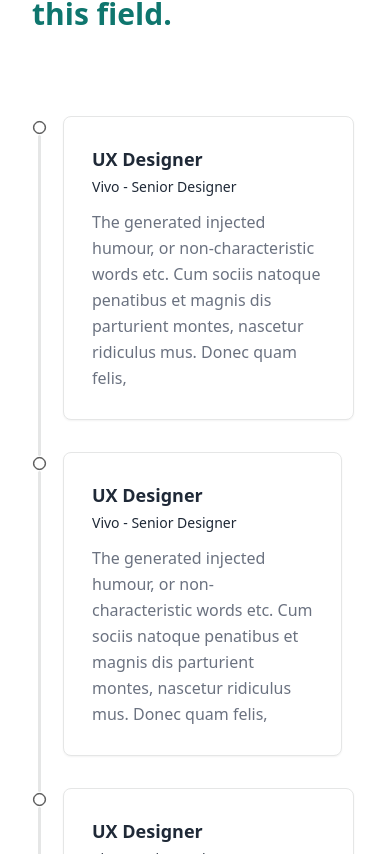
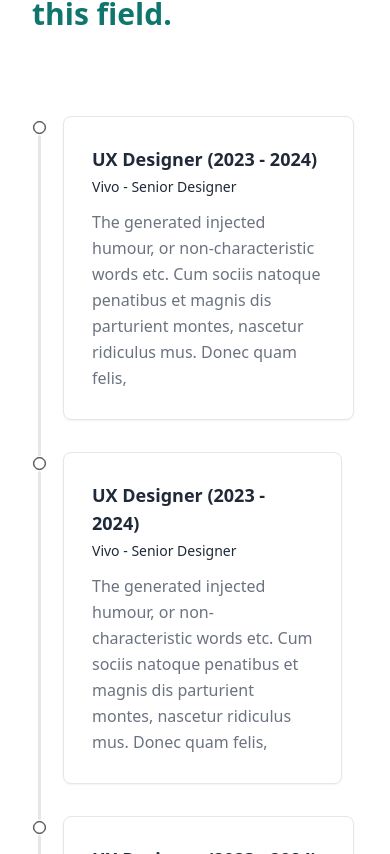
Before and after one commit to YeMyintSoeKMD/hit-myanmar, a Vue app: page /studentportfolio in a window 390 px wide. Shown: the part 1730-2584 px from the top of the page. Built offline with nearby package versions, Linux system fonts and the light colour scheme.

Commit message:
student portfolio

```diff
--- a/src/views/StudentPortfolio.vue
+++ b/src/views/StudentPortfolio.vue
@@ -163,7 +163,10 @@
             v-else
             class="md:timeline-start timeline-end timeline-box rounded-lg !me-4 md:ms-0 ms-4 p-7 !mb-7 cursor-default hover:border-white hover:shadow-lg transition duration-400 hover:-translate-y-1"
           >
-            <h1 class="font-semibold text-lg">{{ item.title }}</h1>
+            <h1 class="font-semibold text-lg">
+              {{ item.title }}<span class="md:hidden"> ({{ item.date }})</span>
+            </h1>
+
             <h2 class="text-sm mt-1">{{ item.position }}</h2>
             <p class="mt-3 leading-relaxed text-gray-500">
               {{ item.description }}
@@ -189,7 +192,9 @@
             v-if="index % 2 === 0"
             class="timeline-end timeline-box rounded-lg ms-4 p-7 !mb-7 cursor-default hover:border-white hover:shadow-lg transition duration-400 hover:-translate-y-1"
           >
-            <h1 class="font-semibold text-lg">{{ item.title }}</h1>
+            <h1 class="font-semibold text-lg">
+              {{ item.title }}<span class="md:hidden"> ({{ item.date }})</span>
+            </h1>
             <h2 class="text-sm mt-1">{{ item.position }}</h2>
             <p class="mt-3 leading-relaxed text-gray-500">
               {{ item.description }}
```
